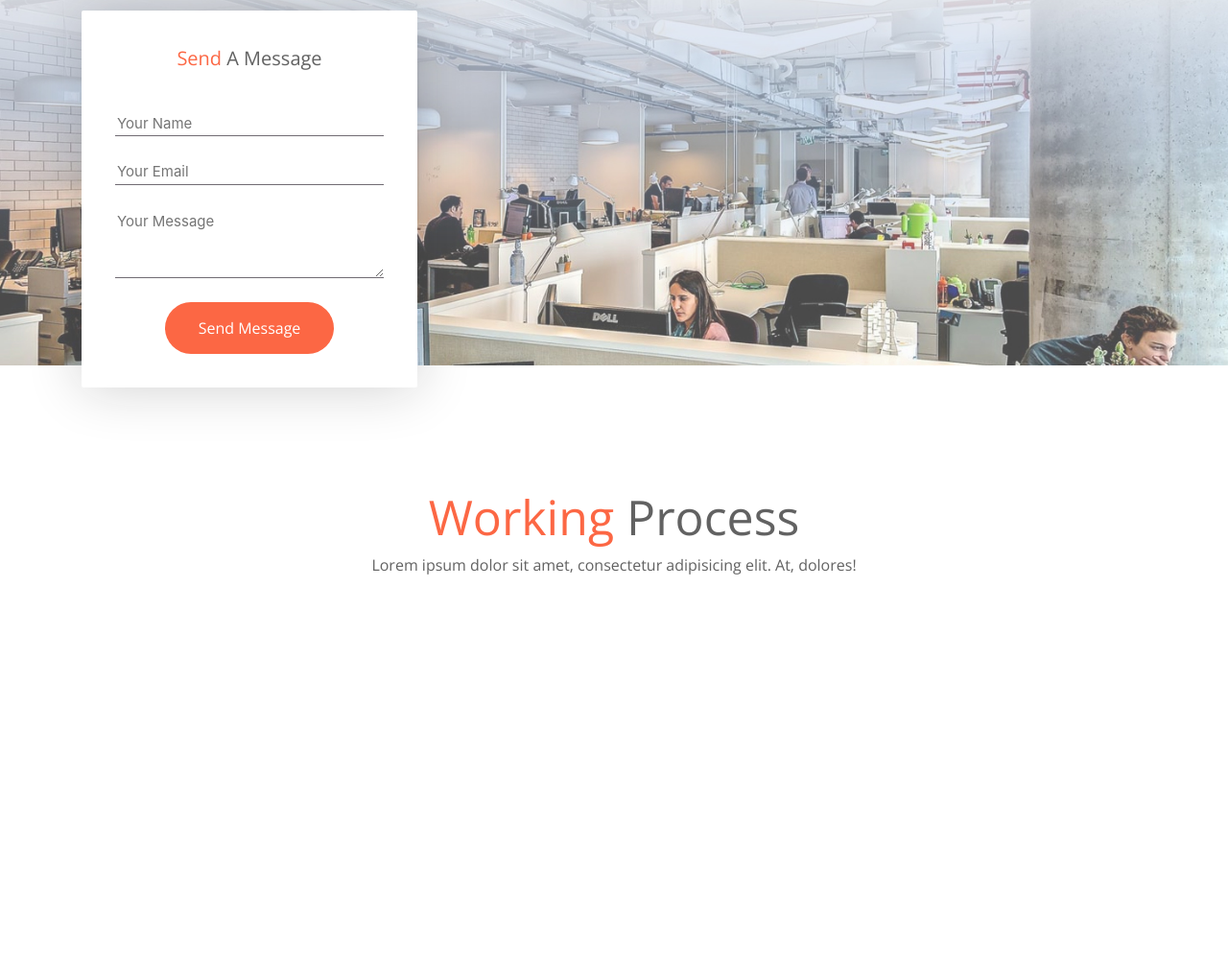
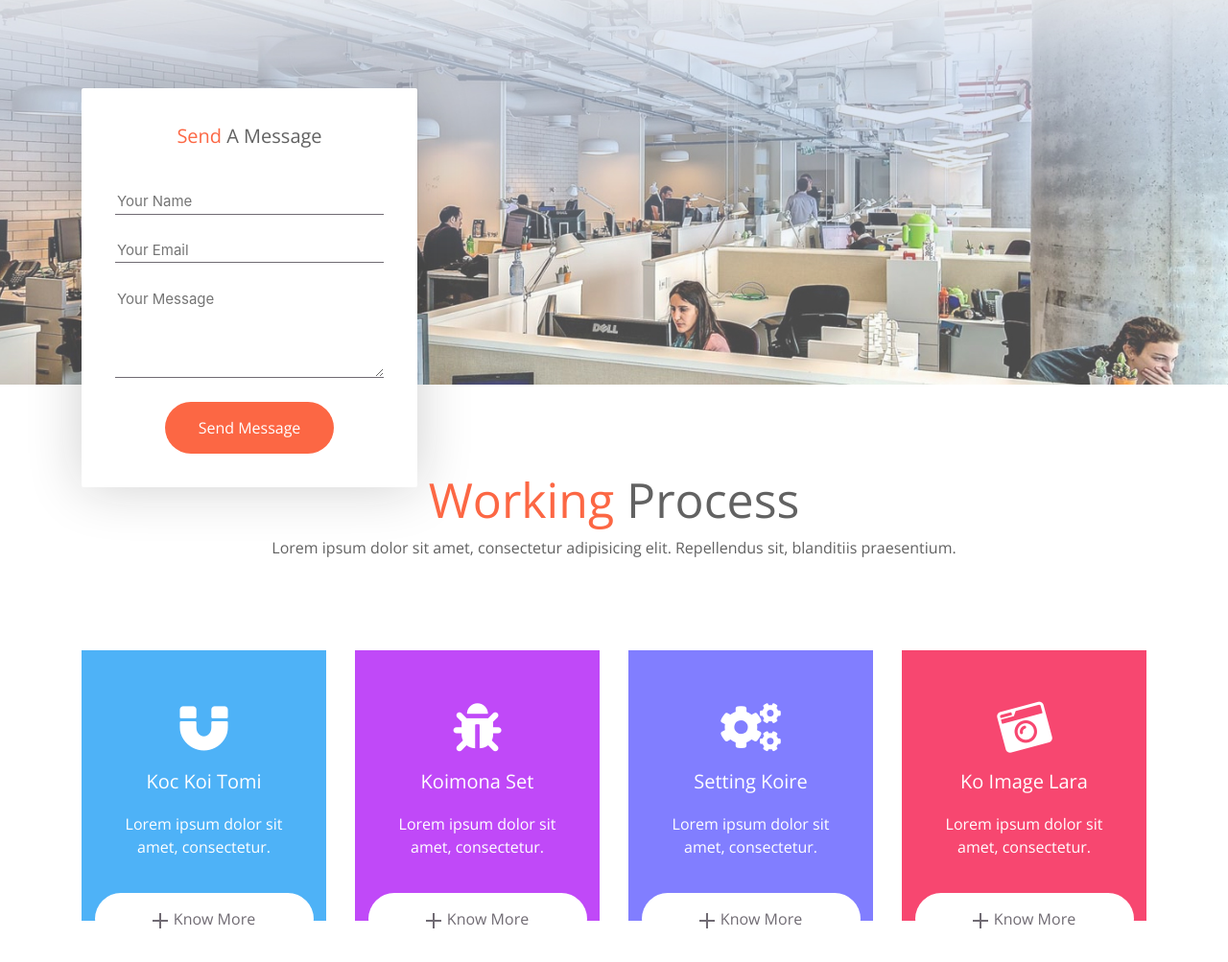
Before and after one commit to sergeyprochukhan/sergeyprochukhan.github.io, a plain HTML site: page index.html in a window 1280 px wide. Shown: the part 419-1422 px from the top of the page at 96% size. Before the commit the page ends 1164 px from the top, so only its background shows below. Drawn offline with nearby package versions, Linux system fonts and the light colour scheme.

Commit message:
Add files via upload

```diff
--- a/css/style.less
+++ b/css/style.less
@@ -6,11 +6,17 @@
 	font-family: 'Open Sans', sans-serif;
 	font-family: 600;
 	}
+	/* Base color */
 @base-black: #706b73;
 @base-red: #fc6744;
 @white: #fff;
 @base-text: #626262;
 @bg-grey: #f5f5f5;
+@bg-tomi: #4eb2f7;
+@bg-koimona: #c049f8;
+@bg-koire: #817eff;
+@bg-lara: #f74770;
+/* Base setting	*/
 
 body {
 	font-size: 14px;
@@ -22,16 +28,14 @@ input, button, textarea {
 	outline: none;
 	}
 }
-section {
-	padding-top: 10%;
-	padding-bottom: 10%;
-}
 header {
 	background: @bg-grey url(../img/main-bg.jpg) no-repeat center center ;
 	background-size: cover;
-	min-height: 700px;
+	min-height: 820px;
 	height: 100vh;
 }
+/* Main screen */
+
 .main {
 	&-head	{
 		padding: 4%;
@@ -59,7 +63,7 @@ header {
 	}
 	&-text {
 		text-align: center;
-		margin-top: 7%;
+		margin-top: 8%;
 		h1 {
 			font-size: 50px;
 			color: @base-text;
@@ -76,7 +80,7 @@ header {
 		}
 	}
 	&-form {
-		margin-top: 15%;
+		margin-top: 35%;
 		padding: 35px;
 		-webkit-border-radius: 2px;
 		-moz-border-radius: 2px;
@@ -166,7 +170,13 @@ header {
 		transform: translateY(4px);
 	}
 }
+
+section {
+	padding-top: 7%;
+	padding-bottom: 10%;
+}
 .section-header {
+	margin-bottom: 7%;
 	h2 {
 		color: @base-text;
 		.opn-bold;
@@ -182,3 +192,86 @@ header {
 		padding-right: 21px;
 	}
 }
+.process {
+	&-box {
+		padding: 45px;
+		padding-top: 55px;
+		text-align: center;
+		color: @white;
+		i.fa {
+			font-size: 50px;
+		}
+		h4 {
+			margin-top: 20px;
+			font-size: 20px;
+			.opn-bold;
+		}
+		p {
+			font-size: 16px;
+			.opn-reg;
+			margin-top: 20px;
+			margin-bottom: 20px;
+		}
+	}
+	&-btn {
+		position: absolute;
+		border: none;
+		color: @base-black;
+		bottom: -25px;
+		background-color: @white;
+		padding: 15px;
+		left: 50%;
+		margin-left: -40%;
+		width: 80%;
+		-webkit-border-radius: 50px;
+		-moz-border-radius: 50px;
+		-ms-border-radius: 50px;
+		-o-border-radius: 50px;
+		border-radius: 50px;
+		.opn-reg;
+		font-size: 16px;
+	}
+}
+.btn-plus {
+	width: 16px;
+	height: 2px;
+	display: inline-block;
+	background-color: @base-black;
+	vertical-align: middle;
+	margin-right: 6px;
+	&:before {
+		display: inline-block;
+		content: " ";
+		width: 16px;
+		height: 2px;
+		background-color: @base-black;
+		position: absolute;
+		-webkit-transform: rotate(-90deg) translateY(-8px);
+	   	-moz-transform: rotate(-90deg) translateY(-8px);
+	    -ms-transform: rotate(-90deg) translateY(-8px);
+	    -o-transform: rotate(-90deg) translateY(-8px);
+	    transform: rotate(-90deg) translateY(-8px);
+
+	}
+}
+.box {
+	&-tomi {
+		background-color: @bg-tomi;
+	}
+	&-koimona {
+		background-color: @bg-koimona;
+	}
+	&-koire {
+		background-color: @bg-koire;
+	}
+	&-lara {
+		background-color: @bg-lara;
+	}
+}
+i.fa-camera-retro {
+	-webkit-transform: rotate(-15deg);
+	   -moz-transform: rotate(-15deg);
+	    -ms-transform: rotate(-15deg);
+	     -o-transform: rotate(-15deg);
+	       transform: rotate(-15deg);
+		}
--- a/index.html
+++ b/index.html
@@ -7,8 +7,10 @@
 		<meta http-equiv="X-UA-Compatible" content="IE-edge">
     	<!-- Bootstrap CSS -->
 		<link rel="stylesheet" href="css/style.css">
+		<link rel="stylesheet" href="css/fontawesome.min.css">
 		<link rel="stylesheet" href="css/bootstrap.min.css">
 		<link rel="stylesheet" href="https://fonts.googleapis.com/css?family=Open+Sans:300,400,600,700" rel="stylesheet">
+    	<link rel="stylesheet" href="https://use.fontawesome.com/releases/v5.6.3/css/all.css" integrity="sha384-UHRtZLI+pbxtHCWp1t77Bi1L4ZtiqrqD80Kn4Z8NTSRyMA2Fd33n5dQ8lWUE00s/" crossorigin="anonymous">
     	<title>Introdutional, Education, Social, Corporation</title>
  	</head>
   	<body>
@@ -39,7 +41,7 @@
 							<form action="#">
 								<input type="text" required placeholder="Your Name">
 								<input type="email" required placeholder="Your Email">
-								<textarea rows="3" required placeholder="Your Message"></textarea>
+								<textarea rows="4" required placeholder="Your Message"></textarea>
 								<button class="main-form-btn" type="submit">Send Message</button>
 							</form>
 						</div>
@@ -53,10 +55,41 @@
 				<div class="row">
 					<div class="col-lg-12 section-header text-center">
 						<h2><span>Working</span> Process</h2>
-						<p>Lorem ipsum dolor sit amet, consectetur adipisicing elit. At, dolores!</p>
+						<p>Lorem ipsum dolor sit amet, consectetur adipisicing elit. Repellendus sit, blanditiis praesentium.</p>
+					</div>
+				</div> <!-- /row -->
+				<div class="row">
+					<div class="col-lg-3">
+						<div class="process-box box-tomi">
+							<i class="fa fa-magnet"></i>
+							<h4>Koc Koi Tomi</h4>
+							<p>Lorem ipsum dolor sit amet, consectetur.</p>
+							<button class="process-btn"><span class="btn-plus"></span>Know More</button>
+						</div>
+					</div>
+					<div class="col-lg-3">
+						<div class="process-box box-koimona">
+							<i class="fa fa-bug"></i>
+							<h4>Koimona Set</h4>
+							<p>Lorem ipsum dolor sit amet, consectetur.</p><button class="process-btn"><span class="btn-plus"></span>Know More</button>
+						</div>
+					</div>
+					<div class="col-lg-3">
+						<div class="process-box box-koire">
+							<i class="fa fa-cogs"></i>
+							<h4>Setting Koire</h4>
+							<p>Lorem ipsum dolor sit amet, consectetur.</p><button class="process-btn"><span class="btn-plus"></span>Know More</button>
+						</div>
+					</div>
+					<div class="col-lg-3">
+						<div class="process-box box-lara">
+							<i class="fa fa-camera-retro"></i>
+							<h4>Ko Image Lara</h4>
+							<p>Lorem ipsum dolor sit amet, consectetur.</p><button class="process-btn"><span class="btn-plus"></span>Know More</button>
+						</div>
 					</div>
 				</div>
-			</div>
+			</div> <!-- /container -->
 		</section>
     	<!-- Optional JavaScript -->
     	<!-- jQuery first, then Popper.js, then Bootstrap JS -->
```
Also changed, not shown: css/fontawesome.min.css (added), css/style.css. Lines whose indentation alone changed are shown as unchanged.
